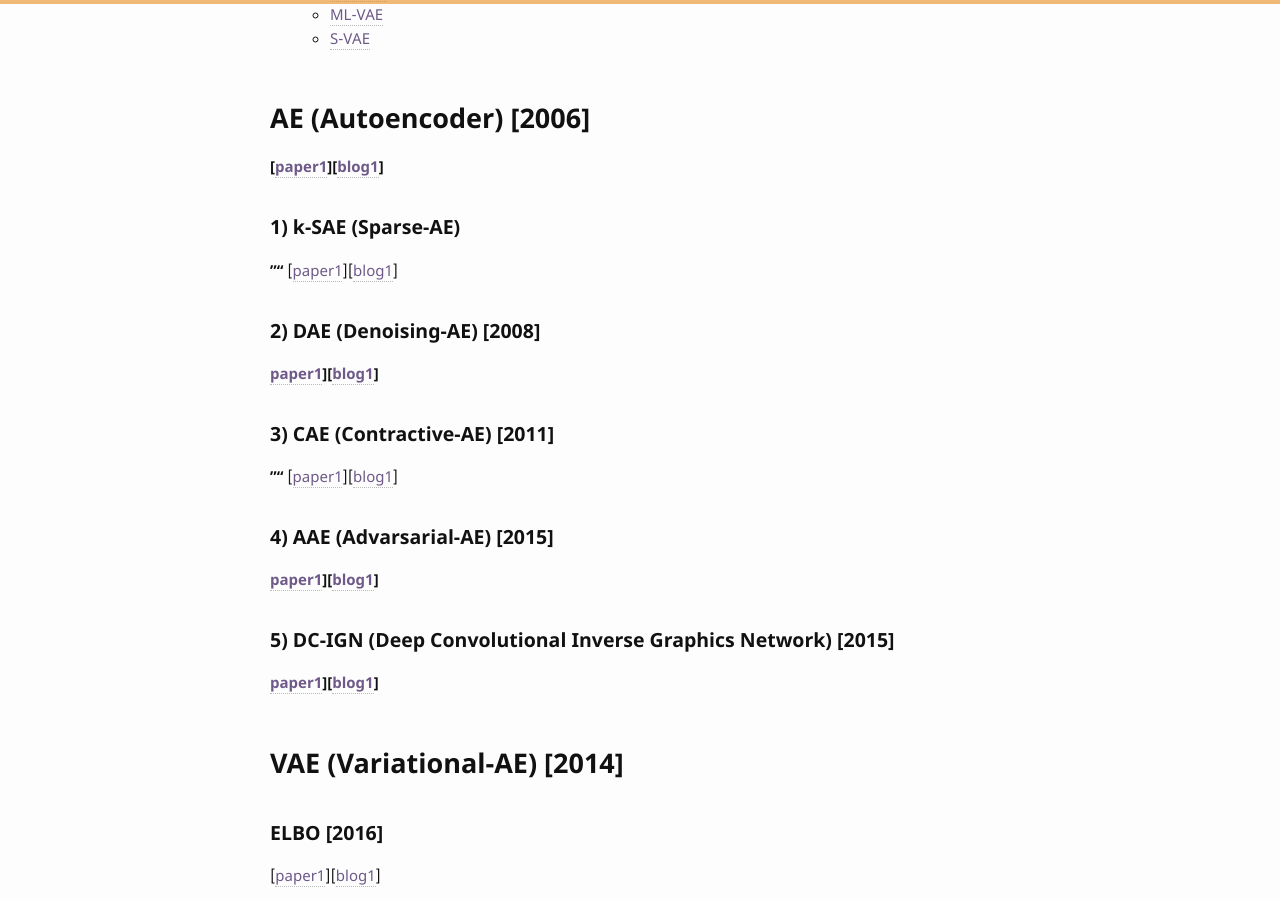
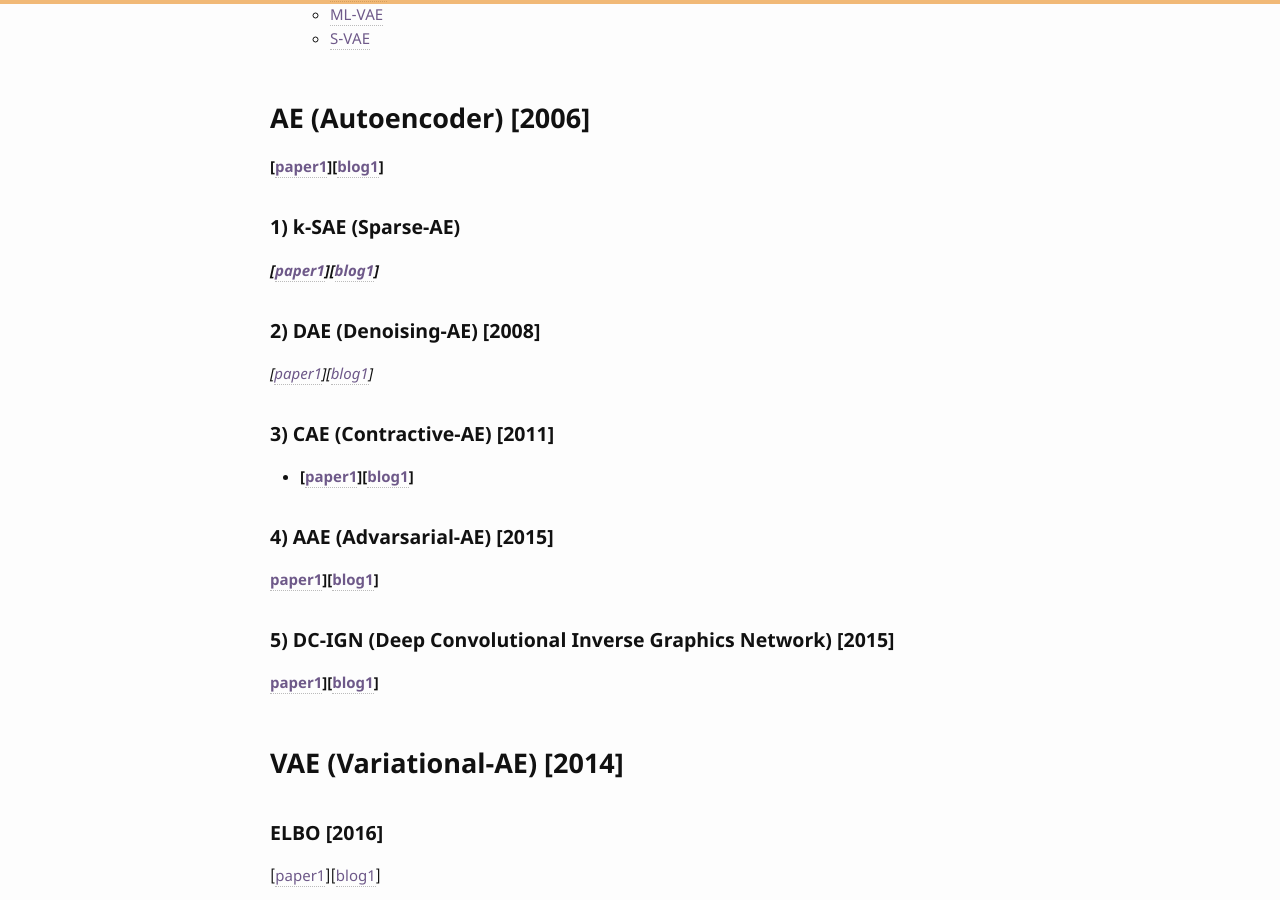
Before and after one commit to bismex/bismex.github.io, a Jekyll site: the page built from _posts/2019-07-24-ALL-VAE.md, in a window 1280 px wide and 900 px high, scrolled down 671 px. Built offline with Jekyll 4.4.1, drawn with Linux system fonts in a browser that asks for light colours.

Commit message:
Update 2019-07-24-ALL-VAE.md

```diff
--- a/_posts/2019-07-24-ALL-VAE.md
+++ b/_posts/2019-07-24-ALL-VAE.md
@@ -19,15 +19,15 @@ tags: ML
 
 
 ### 1) k-SAE (Sparse-AE)
-**""** [[paper1](https://arxiv.org/pdf/1312.5663.pdf)][[blog1]()]
+***[[paper1](https://arxiv.org/pdf/1312.5663.pdf)][[blog1]()]***
 
 
 ### 2) DAE (Denoising-AE) [2008]
-**[paper1]()][[blog1]()]**
+*[[paper1]()][[blog1]()]*
 
 
 ### 3) CAE (Contractive-AE) [2011]
-**""** [[paper1](http://www.icml-2011.org/papers/455_icmlpaper.pdf)][[blog1]()]
+- **[[paper1](http://www.icml-2011.org/papers/455_icmlpaper.pdf)][[blog1]()]**
 
 
 ### 4) AAE (Advarsarial-AE) [2015]
```
